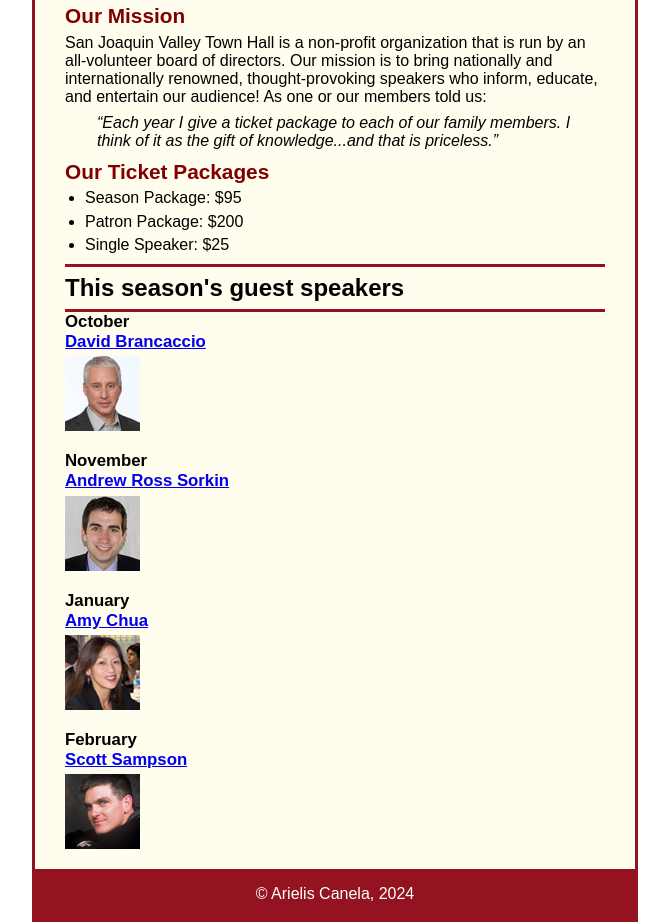
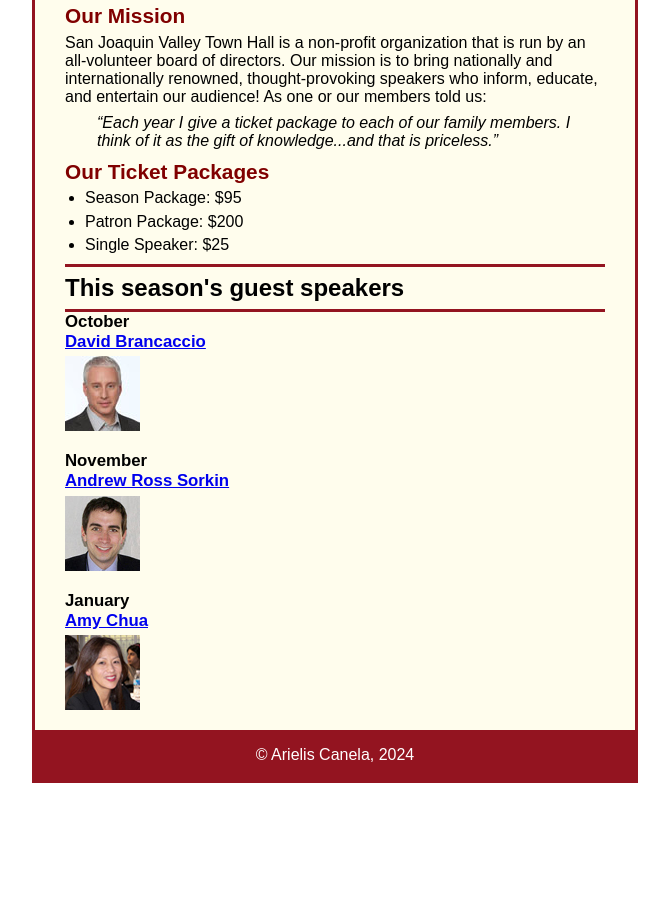
Before and after one commit to arielis-c19/A07, a plain HTML site: page index.html in a window 1280 px wide. Shown: the part 129-1051 px from the top of the page, without its empty margins (305-974 px from the left). After the commit the page ends 912 px from the top, so only its background shows below. Drawn offline with Linux system fonts and the light colour scheme.

Commit message:
Update index.html

```diff
--- a/index.html
+++ b/index.html
@@ -40,8 +40,6 @@
 			<img src="images/sorkin75.jpg" alt="Andrew Ross Sorkin photo">
 			<h3>January<br><a href="speakers/chua.html">Amy Chua</a></h3>
 			<img src="images/chua75.jpg" alt="Amy Chua photo">
-			<h3>February<br><a href="speakers/c6_sampson.html">Scott Sampson</a></h3>
-			<img src="images/sampson75.jpg" alt="Scott Sampson photo">
 		</aside>
 	</main>
 	<footer>
```
